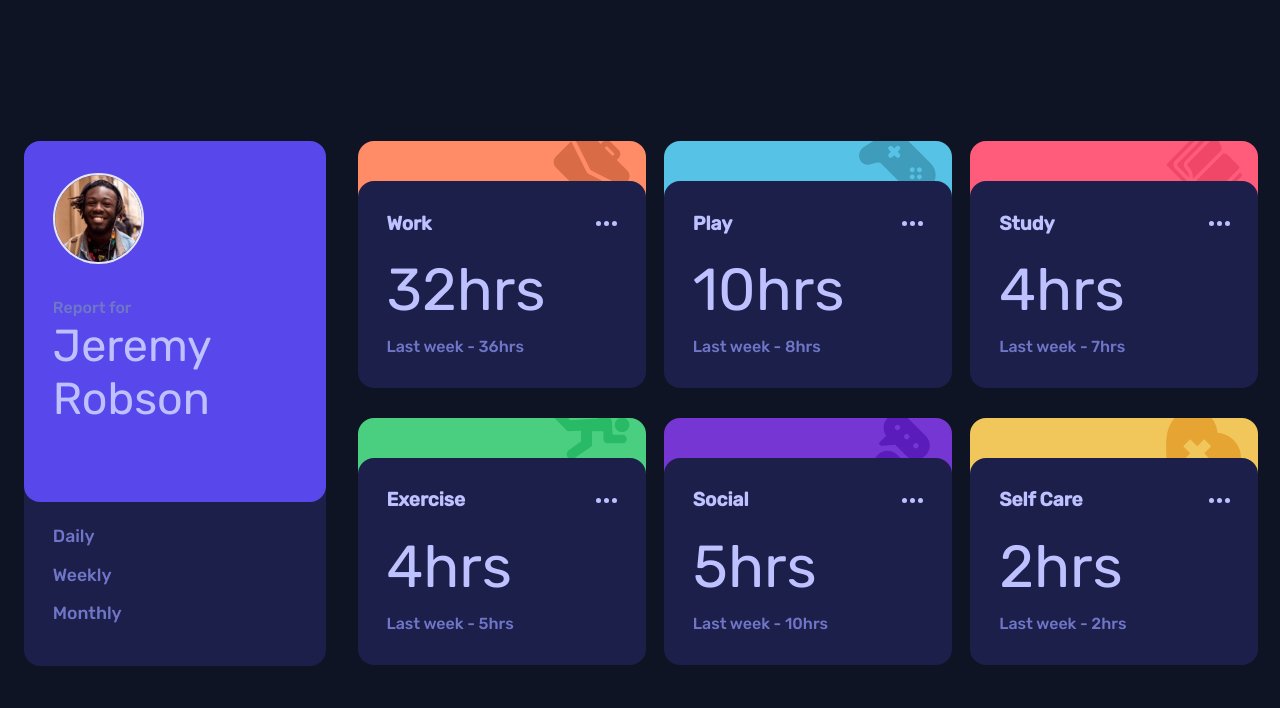
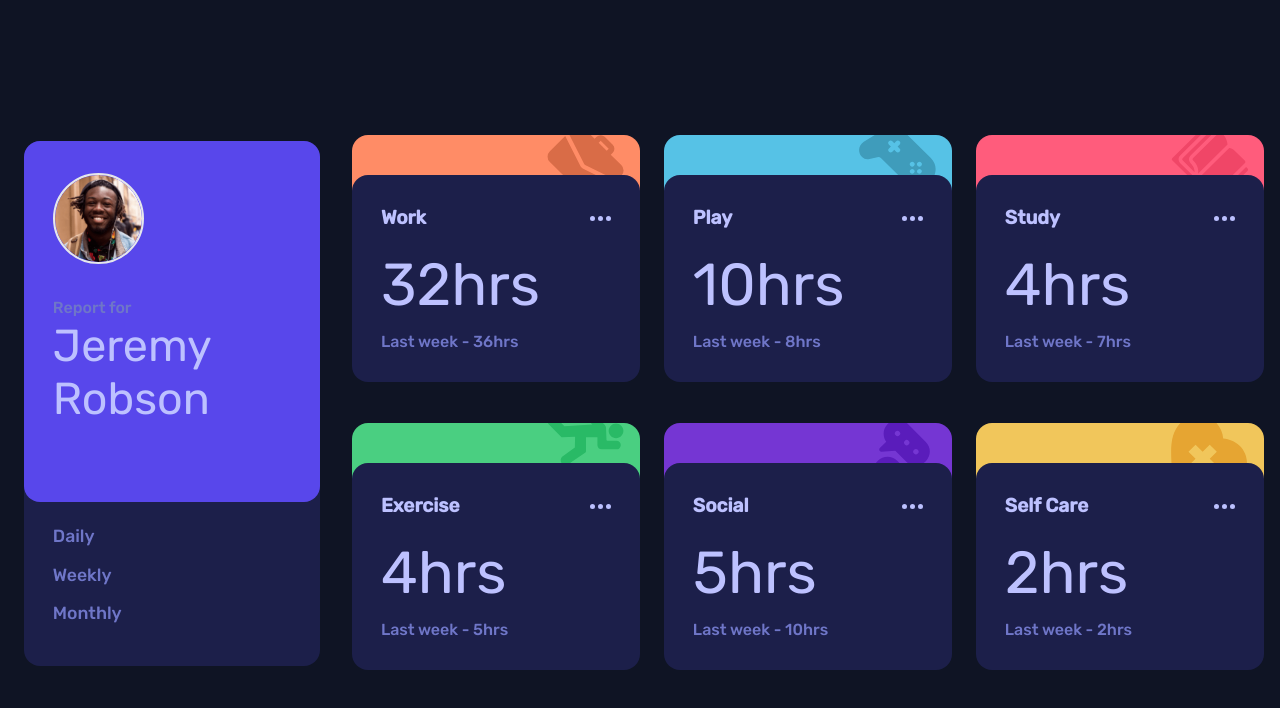
Before and after one commit to elvisowusu/Time-Tracker, a React (Vite) app: page / in a window 1280 px wide. Shown: the top 708 px of the page. Built offline with nearby package versions, Linux system fonts and the light colour scheme.

Commit message:
Update MainComponent styles

```diff
--- a/src/MainComponent.jsx
+++ b/src/MainComponent.jsx
@@ -24,8 +24,8 @@ function MainComponent() {
 
 
     return (
-        <div className='flex flex-col lg:flex-row lg:gap-[2rem] items-center justify-center px-[1.5rem] py-[6rem] lg:h-[100vh]'>
-           <div className='bg-Darkblue w-[21.4rem] lg:w-[19rem] lg:h-[32.8rem] lg:mt-[0.4rem] rounded-2xl'>
+        <div className='flex flex-col lg:flex-row lg:gap-[1rem] xl:gap-[2rem] items-center justify-center px-[1.5rem] py-[6rem] md:h-[100vh]'>
+           <div className='bg-Darkblue w-[21.4rem] lg:w-[18rem] xl:w-[19rem] lg:h-[32rem] xl:h-[32.8rem] lg:mt-[0.4rem] rounded-2xl'>
                 <div className='flex items-center gap-[0.9rem] lg:gap-[2rem] bg-BlueColor rounded-2xl px-[1.8rem] py-[2rem] lg:flex-col lg:items-start lg:h-[22.6rem]'>
                     <img className='w-[4.6rem] lg:w-[5.7rem] border-2 rounded-full' src={Jeremy} alt="image" />
                     <p><span className='block text-Desaturatedblue font-medium '>Report for </span><span className='text-PaleBlue text-[1.5rem] lg:text-[2.8rem] lg:leading-[3.3rem]'>Jeremy Robson</span></p>
@@ -41,10 +41,10 @@ function MainComponent() {
 
 
 
-           <div className='flex flex-col md:grid md:grid-cols-2 lg:grid-cols-3 gap-[1.3rem] mt-[1.3rem] lg:mt-[0.9rem]'>
+           <div className='flex flex-col md:grid md:grid-cols-2 lg:grid-cols-3 gap-[1.3rem] lg:gap-[1rem] xl:lg:gap-[2rem] mt-[1.3rem] lg:mt-[0.9rem]'>
             {
                 icons.map((iconItems)=>{
-                    return <div className='rounded-2xl relative overflow-hidden h-[11.3rem] lg:h-[16rem] w-[21.4rem] lg:w-[18rem]'>
+                    return <div className='rounded-2xl relative overflow-hidden h-[11.3rem] lg:h-[15.6rem] xl:h-[16rem] w-[21.4rem] lg:w-[16rem] xl:w-[18rem]'>
                                 <div className={`flex justify-end item px-[1rem] ${iconItems.color} h-[3.7rem] absolute w-full`}><img className={`w-[4.8rem] absolute -top-[0.6rem]`} src={iconItems.icon} alt="" /></div>
                                 <div className='bg-Darkblue rounded-2xl w-full absolute top-[2.5rem] px-[1.8rem] py-[1.8rem]'>
                                     <div className='mb-2 flex items-center justify-between '><p className='text-PaleBlue font-semibold text-[1.2rem]'>{iconItems.category}</p><img src={ellipsis} alt="image" /></div>
--- a/src/index.css
+++ b/src/index.css
@@ -9,6 +9,6 @@
         @apply text-Desaturatedblue hover:text-PaleBlue font-medium cursor-pointer lg:text-[1rem] xl:text-[1.1rem];
     }
     .jerremyParagraph{
-        @apply flex items-center justify-between px-[1.8rem] py-[1.3rem] xl:flex-col xl:items-start xl:gap-3;
+        @apply flex items-center justify-between px-[1.8rem] py-[1.3rem] lg:flex-col lg:items-start lg:gap-3;
     }
 }
```
